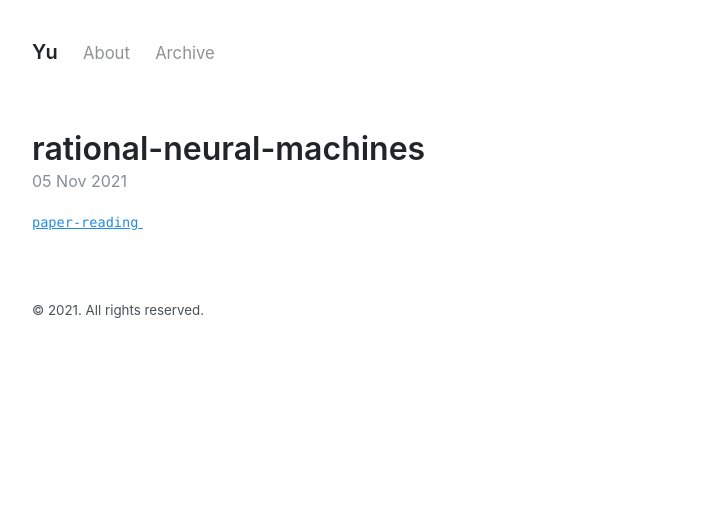
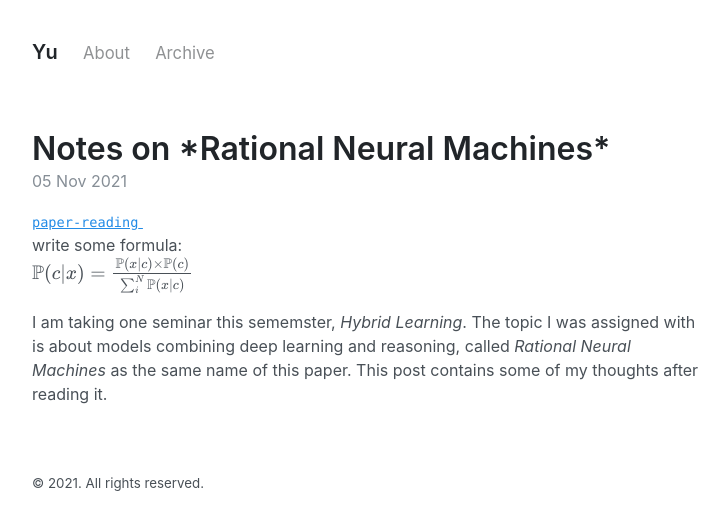
Before and after one commit to yuuu14/blog, a Jekyll site: the page built from _posts/2021-11-05-rational-neural-machines.md, in a window 1280 px wide. Shown: the top 530 px of the page, without its empty margins (272-998 px from the left). Built offline with Jekyll 4.4.1, drawn with Linux system fonts in a browser that asks for light colours; formulas are drawn with MathJax 3.

Commit message:
add latex support & new post

```diff
--- a/_layouts/post.html
+++ b/_layouts/post.html
@@ -1,7 +1,6 @@
 ---
 layout: default
 ---
-
 <article class="post">
   <h1 class="post-title">{{ page.title }}</h1>
   <time datetime="{{ page.date | date_to_xmlschema }}" class="post-date">{{ page.date | date_to_string }}</time>
--- a/_posts/2021-11-05-rational-neural-machines.md
+++ b/_posts/2021-11-05-rational-neural-machines.md
@@ -1,6 +1,14 @@
 ---
 layout: post
-title: rational-neural-machines
+title: Notes on *Rational Neural Machines*
 date: 2021-11-05 13:02 +0800
 tags: paper-reading
 ---
+
+write some formula:
+$\mathbb{P}(c|x) = \frac{\mathbb{P}(x|c) \times \mathbb{P}(c)}{\sum_{i}^{N}\mathbb{P}(x|c)}$
+
+
+I am taking one seminar this sememster, *Hybrid Learning*. The topic I was assigned with is about models
+combining deep learning and reasoning, called *Rational Neural Machines* as the same name of this paper.
+This post contains some of my thoughts after reading it.
```
Also changed, not shown: _includes/head.html (+10 -0 lines), _posts/2021-11-08-learning-to-rank.md (added, +37 -0 lines), _posts/2021-11-08-twin-bert.md (added, +13 -0 lines), about.md (+2 -1 lines), Gemfile.lock.
